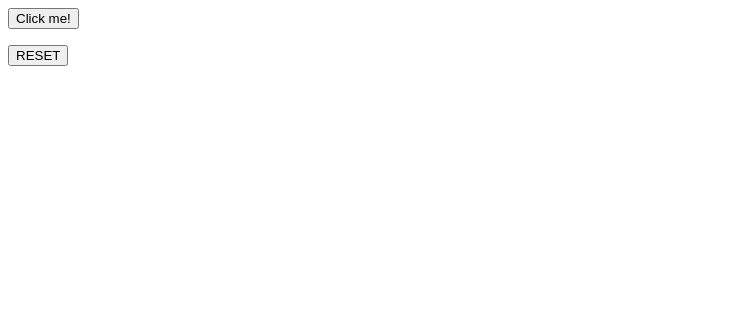
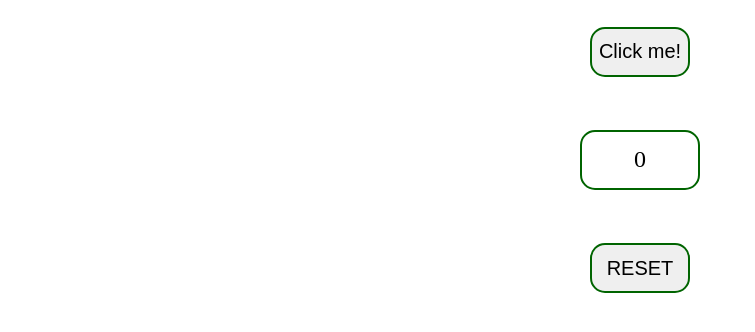
Before and after one commit to vinioliveira-dev/lerning-kefir, a website: page src/index.html in a window 1280 px wide. Shown: the whole page, without its empty margins (0-755 px from the left). Drawn offline with Linux system fonts and the light colour scheme.

Commit message:
finish clicks counter reaction

```diff
--- a/src/click-counter-reaction.js
+++ b/src/click-counter-reaction.js
@@ -1,3 +1,30 @@
 import Kefir from 'kefir';
 
-const clicks_s = Kefir.fromEvents(document.querySelector('.btn'), 'click');
+// Variables for HTML elements:
+const click_btn = document.getElementById('click');
+const count_display = document.getElementById('count-display');
+const reset_btn = document.getElementById('reset');
+
+
+// TO CREATE A STREAM:
+
+// It will begin with the click interaction made by the user:
+const button_clicks = Kefir.fromEvents(click_btn, 'click');
+
+// We need to count the amount of clicks:
+
+const clicks_count = button_clicks.scan(sum => sum + 1, 0);
+//Quick note: the '.scan' method from Kefir was used because
+//it keeps kind of an "internal state" to store the count amount
+
+// Now to show the count correctly, we need to subscribe for changes of the clicks count value:
+clicks_count
+    .onValue ((x) => {
+        count_display.innerText = x;
+    })
+    .onError( (err) => {
+        count_display.innerText = err;
+    });
+
+
+export { click_btn, count_display, reset_btn, clicks_count };
--- a/src/index.html
+++ b/src/index.html
@@ -4,12 +4,13 @@
     <meta charset="UTF-8">
     <meta http-equiv="X-UA-Compatible" content="IE=edge">
     <meta name="viewport" content="width=device-width, initial-scale=1.0">
+    <link rel="stylesheet" href="./styles.css">
     <title>Click Counter</title>
 </head>
 <body>
-    <button class="btn">Click me!</button>
-    <p class="count-display"></p>
-    <button class="reset-btn">RESET</button>
+    <button id="click" class="btn">Click me!</button>
+    <p id="count-display">0</p>
+    <button id="reset" class="btn">RESET</button>
     <script src="./click-counter-reaction.js"></script>
 </body>
 </html>
--- /dev/null
+++ b/src/styles.css
@@ -0,0 +1,48 @@
+* {
+    margin: 0;
+    padding: 0;
+    box-sizing: border-box;
+}
+
+body {
+    display: flex;
+    flex-direction: column;
+    height: 40vh;
+    width: 40%;
+    margin: 0 auto;
+    align-items: center;
+    align-content: space-around;
+    justify-content: space-around;
+}
+
+.btn {
+    border: 2px solid darkgreen;
+    border-radius: 15px;
+    height: 50px;
+    width: 100px;
+    font-size: 20px;
+}
+
+.btn:hover {
+    font-size: 22px;
+    border: 1px solid lightgreen;
+}
+
+.btn:active {
+    font-size: 18px;
+    background-color: hsl(0, 0, 70%);
+    border: 2px solid lightgreen;
+}
+
+#count-display {
+    width: 120px;
+    height: 60px;
+    display: flex;
+    flex-direction: column;
+    align-items: center;
+    align-content: space-around;
+    justify-content: space-around;
+    font-size: 24px;
+    border: 2px solid darkgreen;
+    border-radius: 15px;
+}
```
Also changed, not shown: src/click-counter-reaction.test.js (+35 -0 lines).
